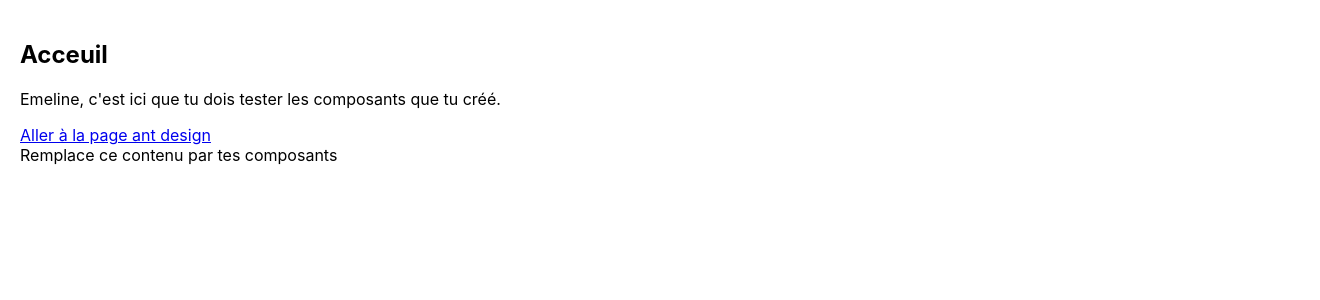
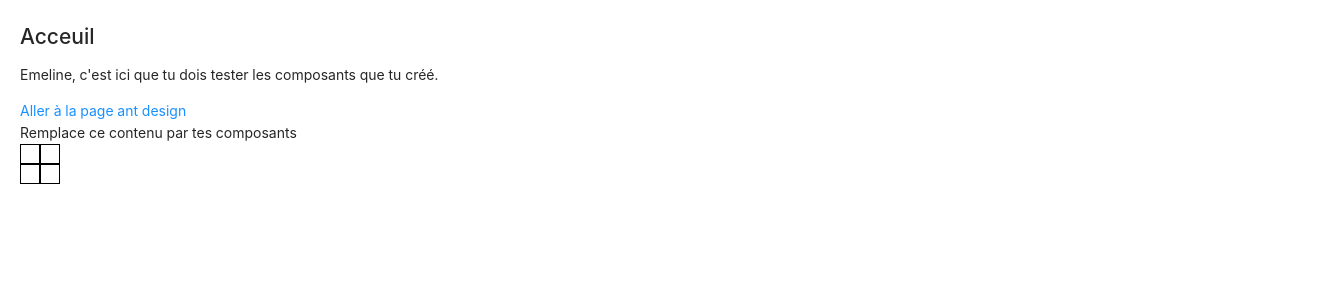
Before and after one commit to EmelineReutter/site-actu, a React (Create React App) app: page /accueil in a window 1280 px wide. Shown: the top 300 px of the page, 1320 px wide, since content can reach past the window. Built offline with nearby package versions, Linux system fonts and the light colour scheme.

Commit message:
Ajoute un exemple d'atom et de molecule

```diff
--- a/package.json
+++ b/package.json
@@ -6,6 +6,7 @@
     "@testing-library/jest-dom": "^4.2.4",
     "@testing-library/react": "^9.3.2",
     "@testing-library/user-event": "^7.1.2",
+    "antd": "^4.2.4",
     "react": "^16.13.1",
     "react-dom": "^16.13.1",
     "react-router-dom": "^5.2.0",
--- a/src/App.js
+++ b/src/App.js
@@ -3,6 +3,7 @@ import { BrowserRouter as Router, Switch, Route } from "react-router-dom"
 import Accueil from './pages/accueil'
 import AntDesign from './pages/antdesign'
 import './App.css'
+import 'antd/dist/antd.css'
 
 function App() {
   return (
--- /dev/null
+++ b/src/atoms/carre/carre.css
@@ -0,0 +1,5 @@
+.carre {
+  width: 20px;
+  height: 20px;
+  border: solid 1px black;
+}
--- /dev/null
+++ b/src/atoms/carre/carre.jsx
@@ -0,0 +1,9 @@
+import React from 'react'
+
+import './carre.css'
+
+function Carre() {
+  return <div className="carre"></div>
+}
+
+export default Carre
--- /dev/null
+++ b/src/molecules/grille/grille.css
@@ -0,0 +1,3 @@
+.grille {
+  display: flex;
+}
--- /dev/null
+++ b/src/molecules/grille/grille.jsx
@@ -0,0 +1,22 @@
+import React from 'react'
+
+import Carre from '../../atoms/carre/carre'
+
+import './grille.css'
+
+function Grille () {
+  return (
+    <div className="grille">
+      <div className="grille-row">
+        <Carre />
+        <Carre />
+      </div>
+      <div className="grille-row">
+        <Carre />
+        <Carre />
+      </div>
+    </div>
+  )
+}
+
+export default Grille
--- a/src/pages/accueil.jsx
+++ b/src/pages/accueil.jsx
@@ -1,4 +1,6 @@
 import React from 'react'
+
+import Grille from '../molecules/grille/grille'
 
 function Accueil () {
   return (<section>
@@ -8,6 +10,8 @@ function Accueil () {
 
     <div id="emeline-work">
       Remplace ce contenu par tes composants
+
+      <Grille />
     </div>
   </section>)
 }
--- a/src/pages/antdesign.jsx
+++ b/src/pages/antdesign.jsx
@@ -1,4 +1,5 @@
 import React from 'react'
+import { Button } from 'antd'
 
 function AntDesign () {
   return (<section>
@@ -8,6 +9,10 @@ function AntDesign () {
 
     <div>
       Remplace ce contenu par les composants d'ant design
+
+      <br/>
+      <Button type="primary">Primary</Button>
+
     </div>
   </section>)
 }
```
Also changed, not shown: 1 other file (tests, documents, lock files or other folders).
